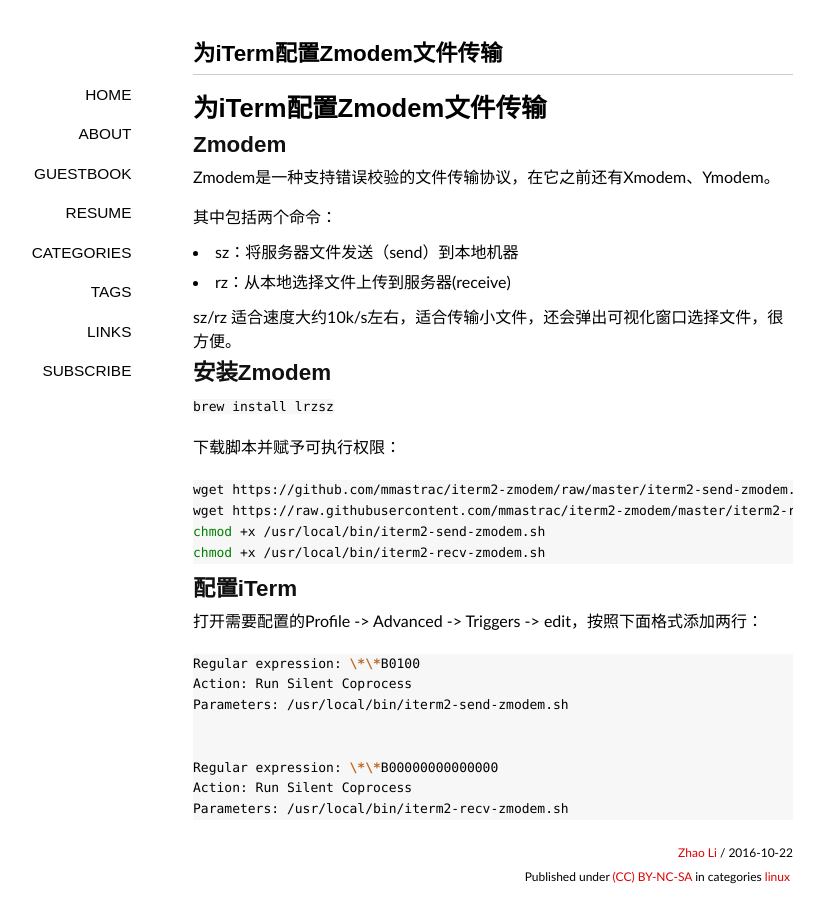
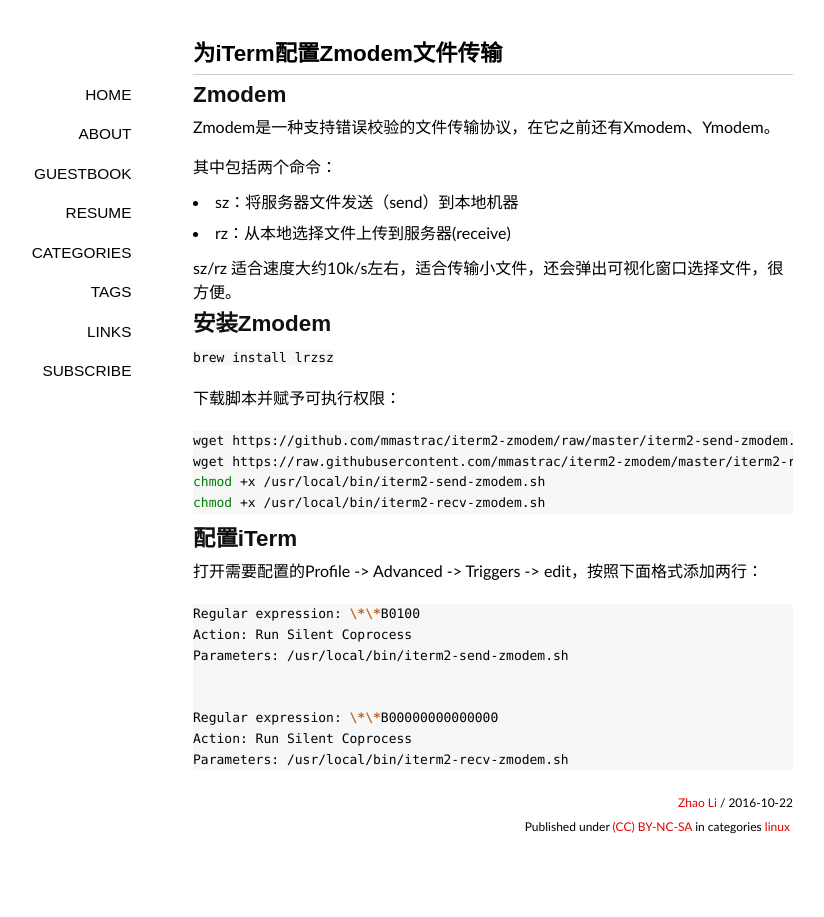
Before and after one commit to livc/livc.github.io, a Jekyll site: the page built from _posts/2016-10-22-185.md, in a window 1280 px wide. Shown: the whole page, without its empty margins (147-971 px from the left). Built offline with Jekyll 4.4.1, drawn with Linux system fonts in a browser that asks for light colours; nearby versions of some CDN libraries; some web fonts are replaced; comment, search, counter and statistics services are not loaded.

Commit message:
add details of 185

```diff
--- a/_posts/2016-10-22-185.md
+++ b/_posts/2016-10-22-185.md
@@ -5,8 +5,6 @@
 categories:
   - linux
 ---
-# 为iTerm配置Zmodem文件传输
-
 ## Zmodem
 
 Zmodem是一种支持错误校验的文件传输协议，在它之前还有Xmodem、Ymodem。
```
